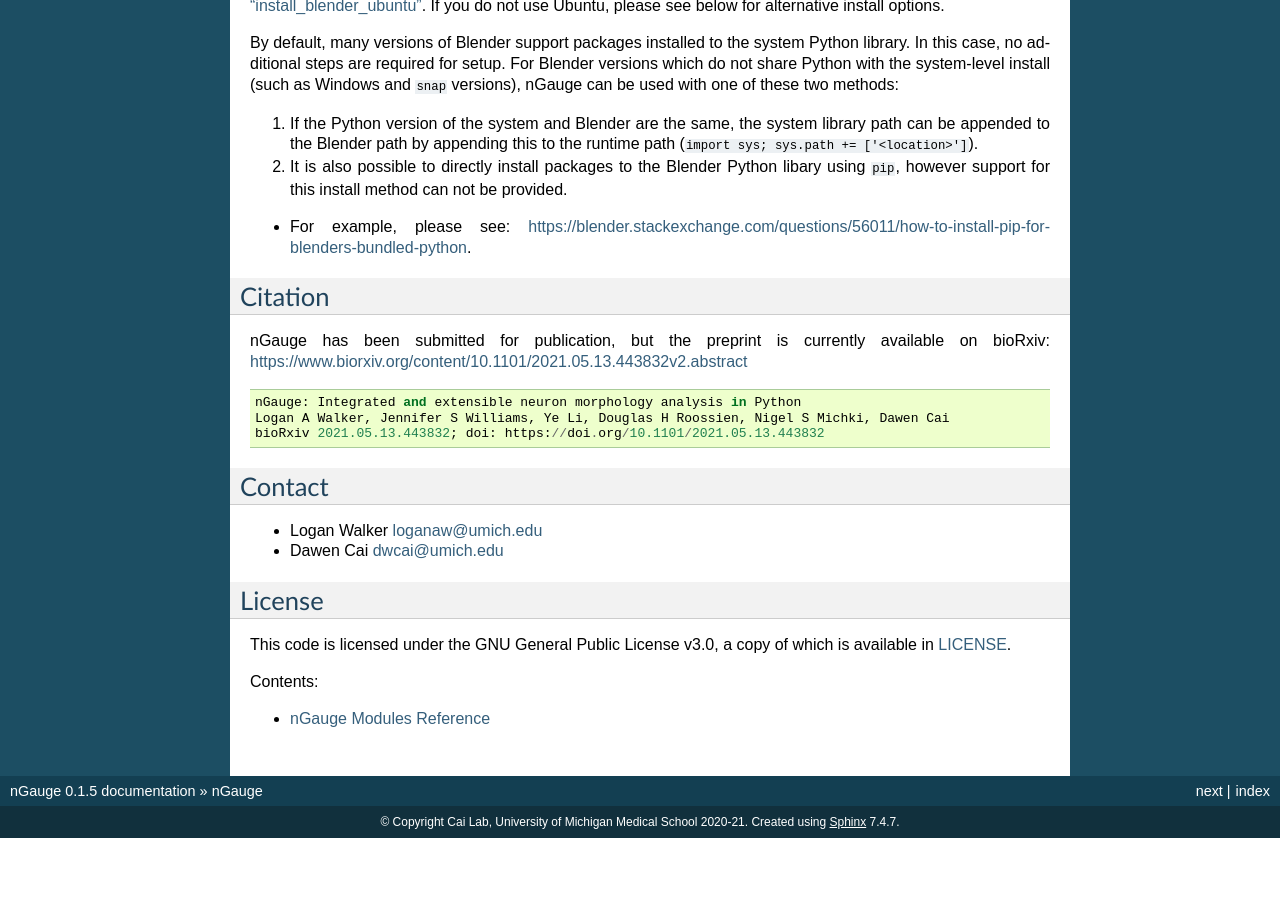
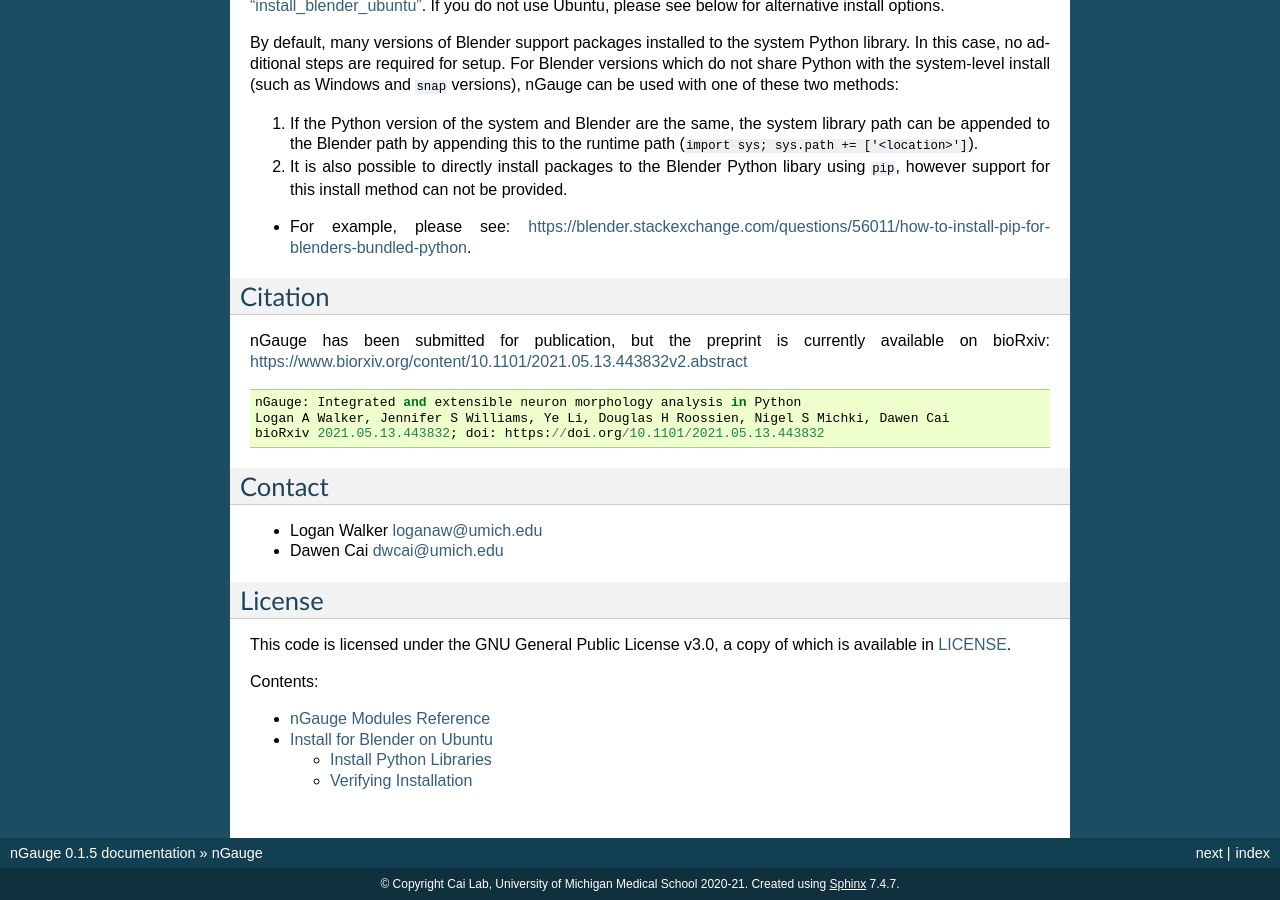
Before and after one commit to Cai-Lab-at-University-of-Michigan/nGauge, a Sphinx documentation site: the page built from docsrc/source/index.rst, in a window 1280 px wide and 900 px high, scrolled down 966 px. Built offline with Sphinx 7.4.7, drawn with Linux system fonts in a browser that asks for light colours; the version number is read from the project's files by our own code; before the commit the page ends 1804 px from its top, so only the background shows below that.

Commit message:
Adding tutorial to TOC

```diff
--- a/docsrc/source/index.rst
+++ b/docsrc/source/index.rst
@@ -5,3 +5,5 @@
    :caption: Contents:
 
    modules
+
+   install_blender_ubuntu
--- /dev/null
+++ b/docsrc/source/install_blender_ubuntu.rst
@@ -0,0 +1 @@
+.. mdinclude:: ../../tutorials/install_blender_ubuntu/README.md
```
